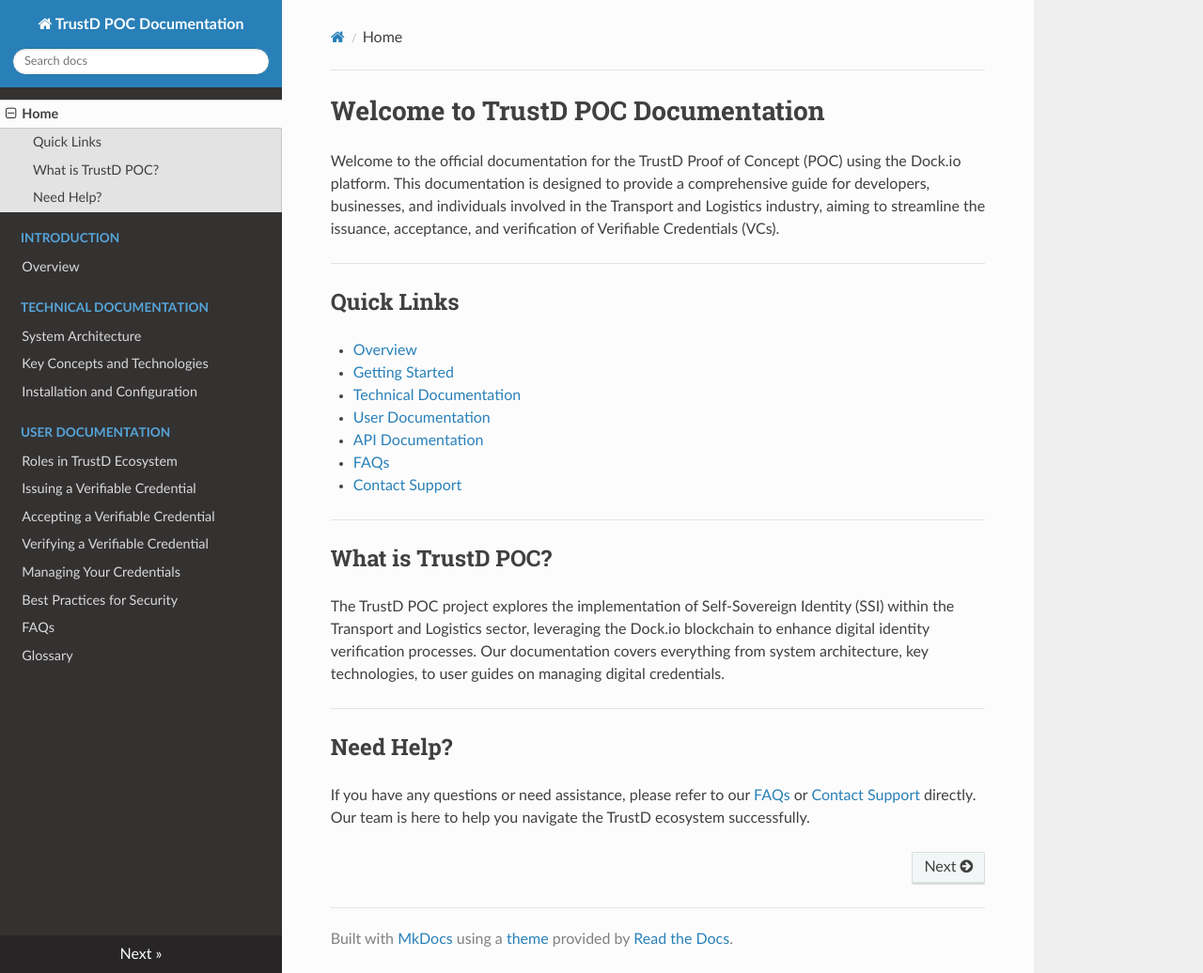
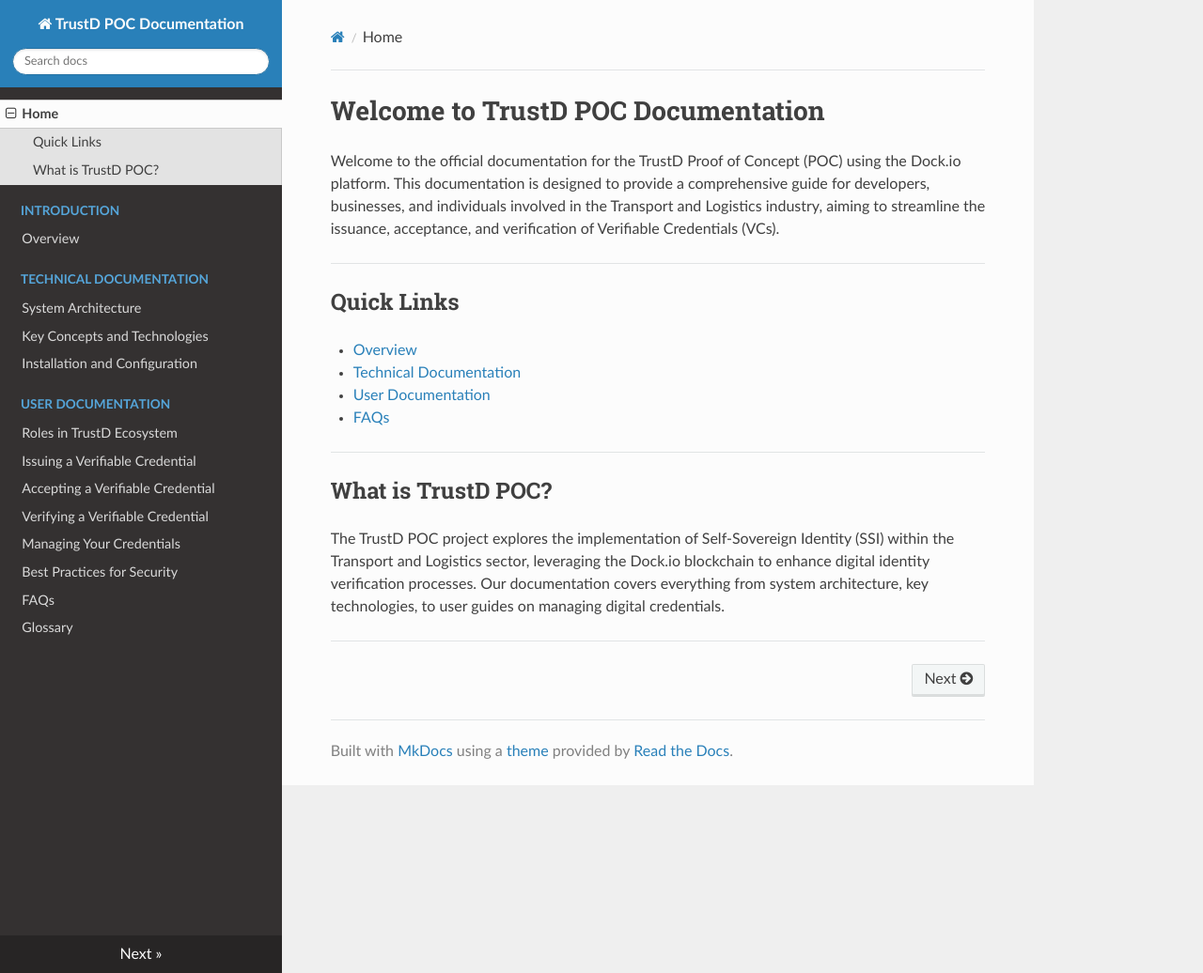
Before and after one commit to Viken-Blockchain-Solutions/trustd-poc-documentation, an MkDocs documentation site: the page built from docs/index.md, in a window 1280 px wide and 1036 px high. Shown: the whole window at 94% size. Built offline with MkDocs 1.6.1, drawn with Linux system fonts in a browser that asks for light colours; nearby versions of some CDN libraries.

Commit message:
update docs/index.md, site/index.html and sitemap.xml.gz

```diff
--- a/docs/index.md
+++ b/docs/index.md
@@ -7,12 +7,9 @@
 ## Quick Links
 
 - [Overview](overview.md)
-- [Getting Started](getting_started.md)
 - [Technical Documentation](technical/system_architecture.md)
 - [User Documentation](user/roles_in_trustd_ecosystem.md)
-- [API Documentation](technical/api_documentation.md)
 - [FAQs](faqs.md)
-- [Contact Support](contact_support.md)
 
 ---
 
@@ -21,7 +18,3 @@
 The TrustD POC project explores the implementation of Self-Sovereign Identity (SSI) within the Transport and Logistics sector, leveraging the Dock.io blockchain to enhance digital identity verification processes. Our documentation covers everything from system architecture, key technologies, to user guides on managing digital credentials.
 
 ---
-
-## Need Help?
-
-If you have any questions or need assistance, please refer to our [FAQs](faqs.md) or [Contact Support](contact_support.md) directly. Our team is here to help you navigate the TrustD ecosystem successfully.
```
Also changed, not shown: site/index.html, 1 other file.
